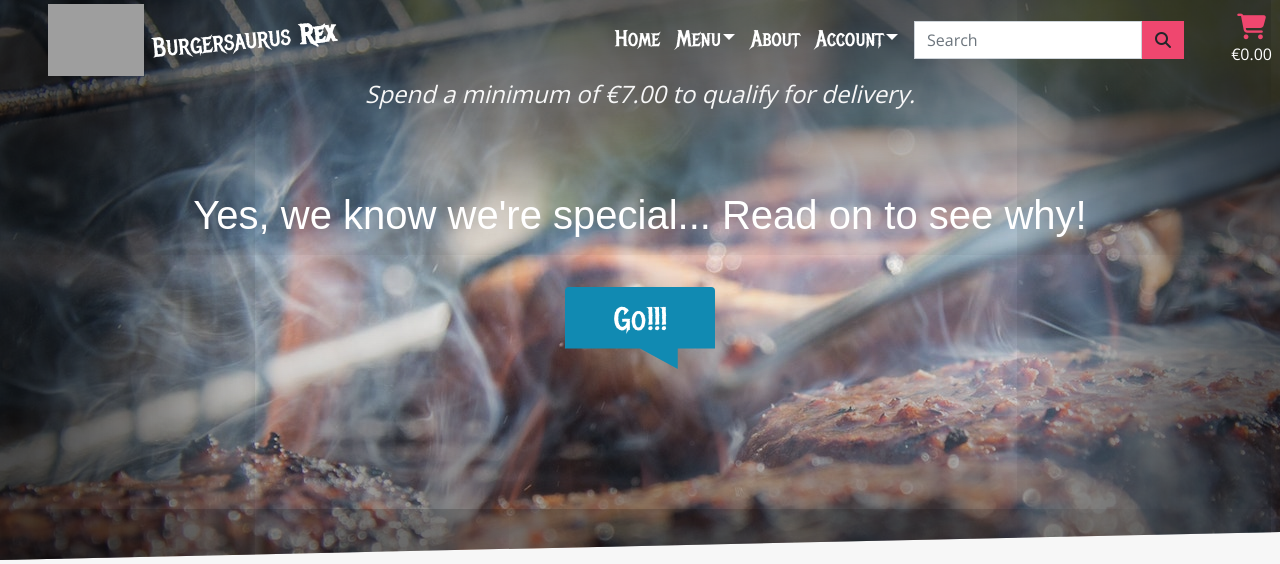
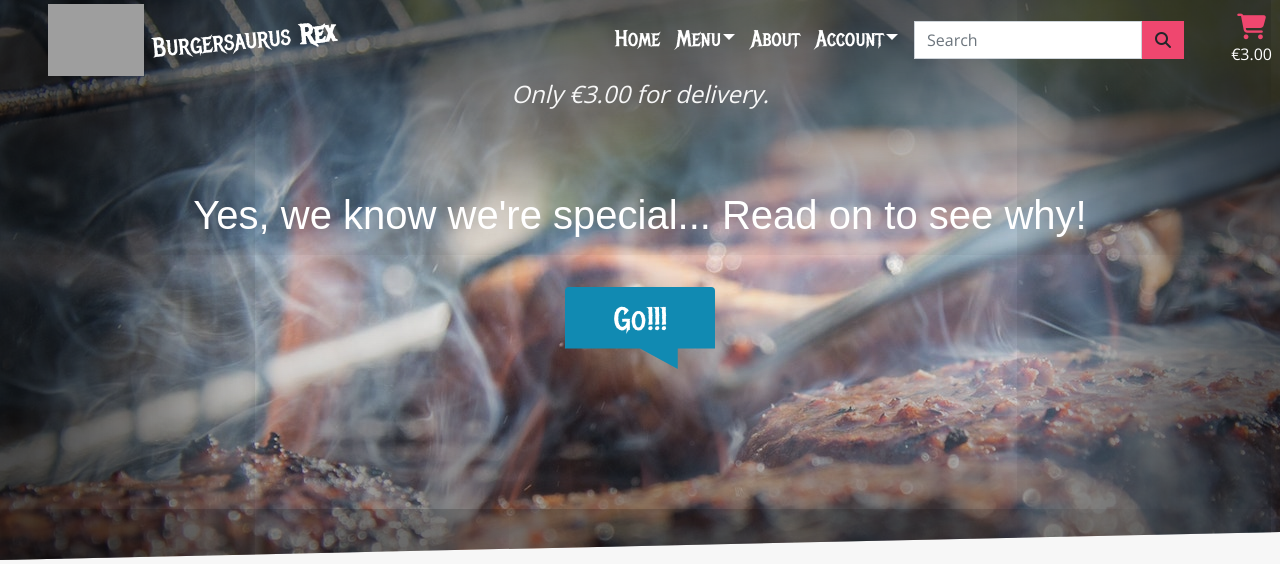
Before and after one commit to wondrousWebWorks/burgersaurus-rex, a Django app: page /about/ in a window 1280 px wide. Shown: the top 564 px of the page. Run offline with Django 3.2, Linux system fonts and the light colour scheme; data comes from the database, SQL or seed files in the repository; some libraries are stand-ins or nearby versions; some web fonts are replaced; grey boxes are pictures that could not be loaded.

Commit message:
Changed delivery charge

```diff
--- a/burgersaurus/settings.py
+++ b/burgersaurus/settings.py
@@ -174,7 +174,7 @@
 
 # Delivery
 DELIVERY_THRESHOLD = 7
-DELIVERY_CHARGE = 2
+DELIVERY_CHARGE = 3
 
 # Stripe
 STRIPE_CURRENCY = 'eur'
--- a/templates/includes/navbar.html
+++ b/templates/includes/navbar.html
@@ -69,4 +69,4 @@
         <a href="{% url 'view_cart' %}" class="text-white d-block">€{% if order_total > 2 %}{{ order_total|floatformat:2 }}{% else %}0.00{% endif %}</a>
     </div>
 </nav>
-<h4 id="delivery-banner" class="text-center py-0 m-0"><em>Spend a minimum of €{{ delivery_threshold|floatformat:2 }} to qualify for delivery.</em></h4>
+<h4 id="delivery-banner" class="text-center py-0 m-0"><em>Only €{{ delivery_charge|floatformat:2 }} for delivery.</em></h4>
```
